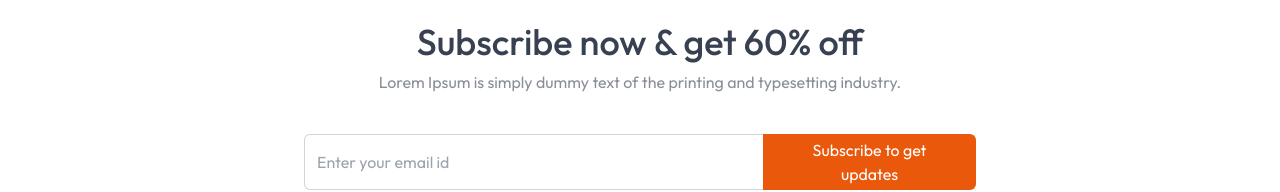
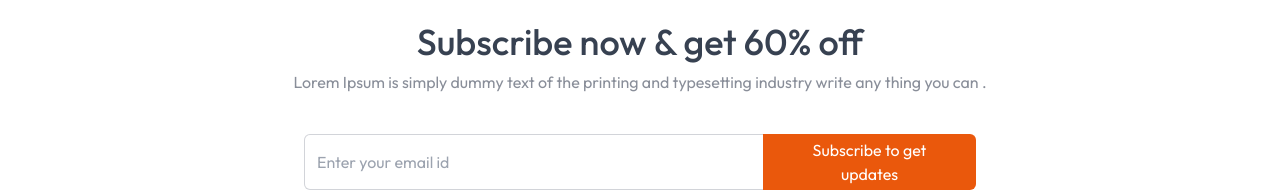
Before and after one commit to Sauravkathet/MeroCart, a Next.js app: page / in a window 1280 px wide. Shown: the part 2311-2503 px from the top of the page. Built offline with nearby package versions, Linux system fonts and the light colour scheme; no server answers.

Commit message:
adding files

```diff
--- a/components/NewsLetter.jsx
+++ b/components/NewsLetter.jsx
@@ -8,7 +8,8 @@ const NewsLetter = () => {
       </h1>
       <p className="md:text-base text-gray-500/80 pb-8">
         Lorem Ipsum is simply dummy text of the printing and typesetting
-        industry.
+        industry write any thing you can .
+
       </p>
       <div className="flex items-center justify-between max-w-2xl w-full md:h-14 h-12">
         <input
```
